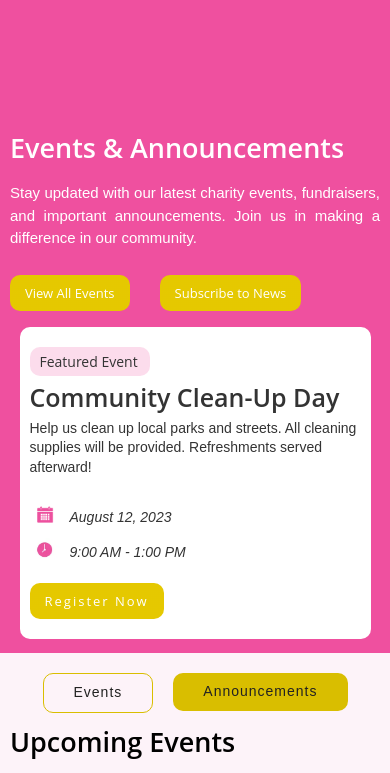
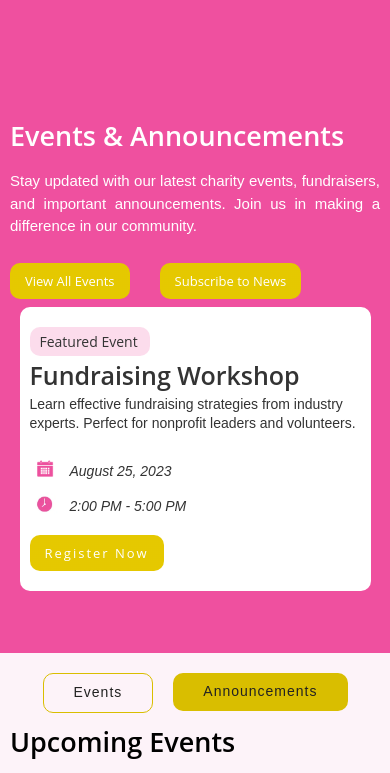
Before and after one commit to Masenseii/gods-work-international, a plain HTML site: page events-news.html in a window 390 px wide. Shown: the part 64-837 px from the top of the page. Drawn offline with nearby package versions, Linux system fonts and the light colour scheme; a script that the page names is missing.

Commit message:
Updated content

```diff
--- a/css/gods-work-international.webflow.css
+++ b/css/gods-work-international.webflow.css
@@ -100,6 +100,10 @@ a {
 
 .container.about-us-herosec {
   height: 70vh;
+}
+
+.container.about-us-herosec.events-news {
+  height: auto;
 }
 
 .container.ourteam {
@@ -1351,9 +1355,9 @@ a {
   grid-template-columns: 1fr 1fr;
   grid-auto-columns: 1fr;
   width: 90%;
-  height: 40vh;
+  height: 70vh;
   margin-top: auto;
-  margin-bottom: 60px;
+  margin-bottom: 20px;
   display: grid;
 }
 
@@ -1371,7 +1375,10 @@ a {
   background-color: #fff;
   border-radius: 10px;
   flex-flow: column;
+  justify-content: flex-end;
+  align-items: stretch;
   width: 90%;
+  margin-top: auto;
   padding: 20px 10px;
   display: flex;
 }
@@ -1562,6 +1569,19 @@ a {
   border: 1px solid #d9be00;
 }
 
+.event-news-herosection-controld {
+  flex-flow: column;
+  height: 80vh;
+  display: flex;
+}
+
+.featured-card-outer {
+  flex-flow: column;
+  justify-content: flex-end;
+  align-items: stretch;
+  display: flex;
+}
+
 @media screen and (max-width: 991px) {
   .section-wrap.our-team {
     position: relative;
@@ -2345,11 +2365,16 @@ a {
   }
 
   .events-news-hero-content-wrapper {
+    grid-row-gap: 8px;
     grid-template-columns: 1fr;
+    height: auto;
+    max-height: 80%;
     margin-top: auto;
   }
 
   .featured-card-wrapper {
+    grid-column-gap: 3px;
+    grid-row-gap: 3px;
     width: 90%;
     margin-left: auto;
     margin-right: auto;
@@ -2388,6 +2413,12 @@ a {
     grid-column-gap: 20px;
     grid-row-gap: 20px;
   }
+
+  .event-news-herosection-controld {
+    justify-content: flex-end;
+    align-items: stretch;
+    height: 80vh;
+  }
 }
 
 #w-node-_4fd54a9f-68b3-568c-49e8-9bd92f604a04-d247e37d, #w-node-_447be5ff-fe27-eb18-9f81-267b8171cba3-d247e37d, #w-node-fe80485d-852b-cddf-cd00-4a3dc4171681-d247e37d, #w-node-_6cf837f2-056a-d314-f479-9cbf126db808-d247e37d {
--- a/events-news.html
+++ b/events-news.html
@@ -1,4 +1,4 @@
-<!DOCTYPE html><!--  This site was created in Webflow. https://webflow.com  --><!--  Last Published: Sat Jul 12 2025 07:21:21 GMT+0000 (Coordinated Universal Time)  -->
+<!DOCTYPE html><!--  This site was created in Webflow. https://webflow.com  --><!--  Last Published: Sat Jul 12 2025 12:45:16 GMT+0000 (Coordinated Universal Time)  -->
 <html data-wf-page="686f54f5dba6c47670a29c03" data-wf-site="68623b1d25dbe443ab1ac854">
 <head>
   <meta charset="utf-8">
@@ -52,9 +52,10 @@
   </section>
   <section class="section">
     <div class="section-wrap fuchsia-background padded-below">
-      <div class="container about-us-herosec">
+      <div class="container about-us-herosec events-news">
         <div class="padding">
           <div class="inner">
+            <div class="event-news-herosection-controld">
               <div class="events-news-hero-content-wrapper">
                 <div id="w-node-a61f60f3-a6a0-9775-90db-b2aa9a73c697-70a29c03" class="events-news-left-wrapper">
                   <h1 class="secondary-heading white">Events &amp; Announcements</h1>
@@ -64,6 +65,7 @@
                     <a href="#" class="button reduced-spacing w-button">Subscribe to News</a>
                   </div>
                 </div>
+                <div class="featured-card-outer">
                   <div id="featured-event" class="featured-card-wrapper w-node-_96084c6f-7629-0187-5b98-48638b988a85-70a29c03">
                     <div class="category">Featured Event</div>
                     <h2 class="fe-title"></h2>
@@ -79,6 +81,8 @@
                       </div>
                     </div>
                     <a href="#" class="button w-button">Register Now</a>
+                  </div>
+                </div>
               </div>
             </div>
           </div>
@@ -253,7 +257,7 @@
   // Marking featured Event
   window.events = window.events.map(e => ({
     ...e,
-    featured: e.id === 2 // You can change the condition
+    featured: e.id === 3 // You can change the condition
   }));
   const featured = window.events.find(e => e.featured);
   if (featured) {
```
Also changed, not shown: about-us.html (+1 -1 lines), contact-us.html (+1 -1 lines), get-involved-page.html (+1 -1 lines), index.html (+1 -1 lines), our-work.html (+4 -4 lines), images/Homepage-hero-background_1Homepage hero background.webp, images/Our-team-background_1Our team background.webp, images/boys-story_1.webp, images/boys-story_1boys story.webp, images/elderly-story_1.webp, images/elderly-story_1elderly story.webp, images/girls-story_1.webp, images/girls-story_1girls' story.webp. Lines whose indentation alone changed are shown as unchanged.
